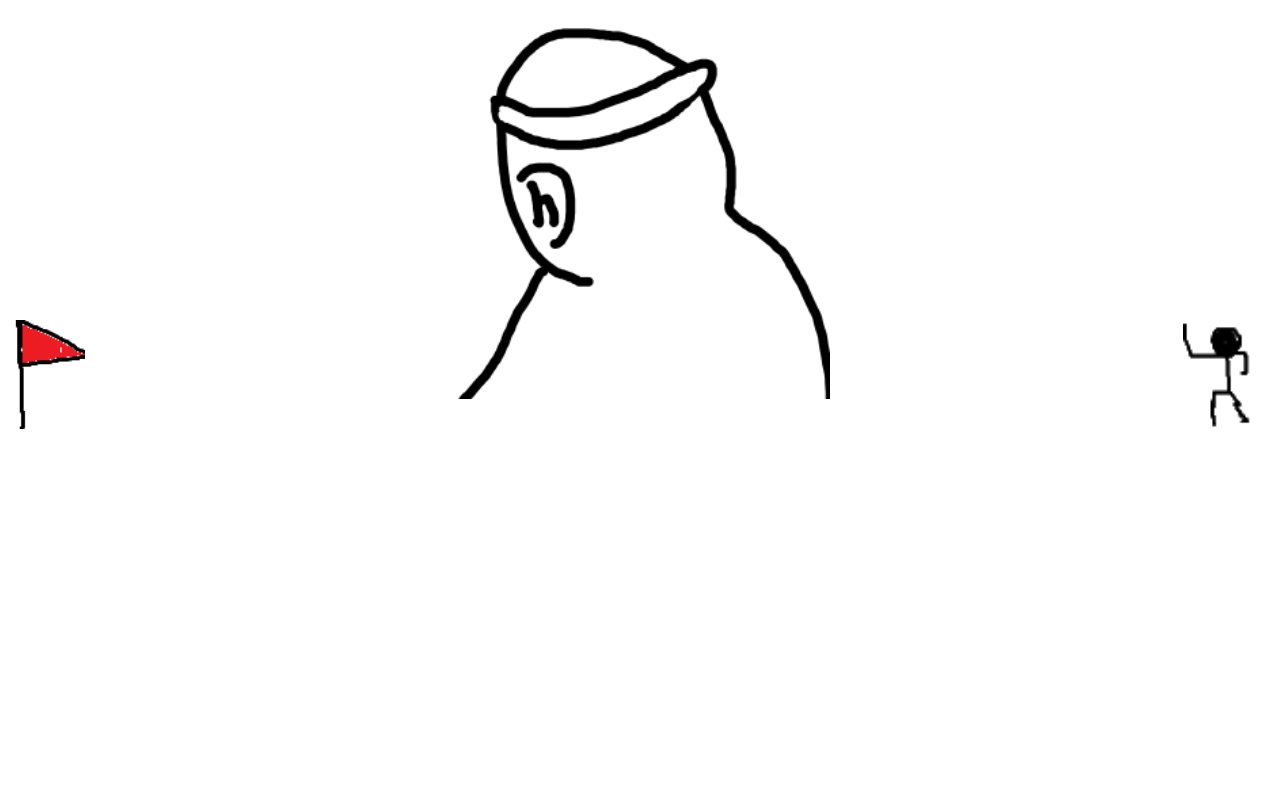
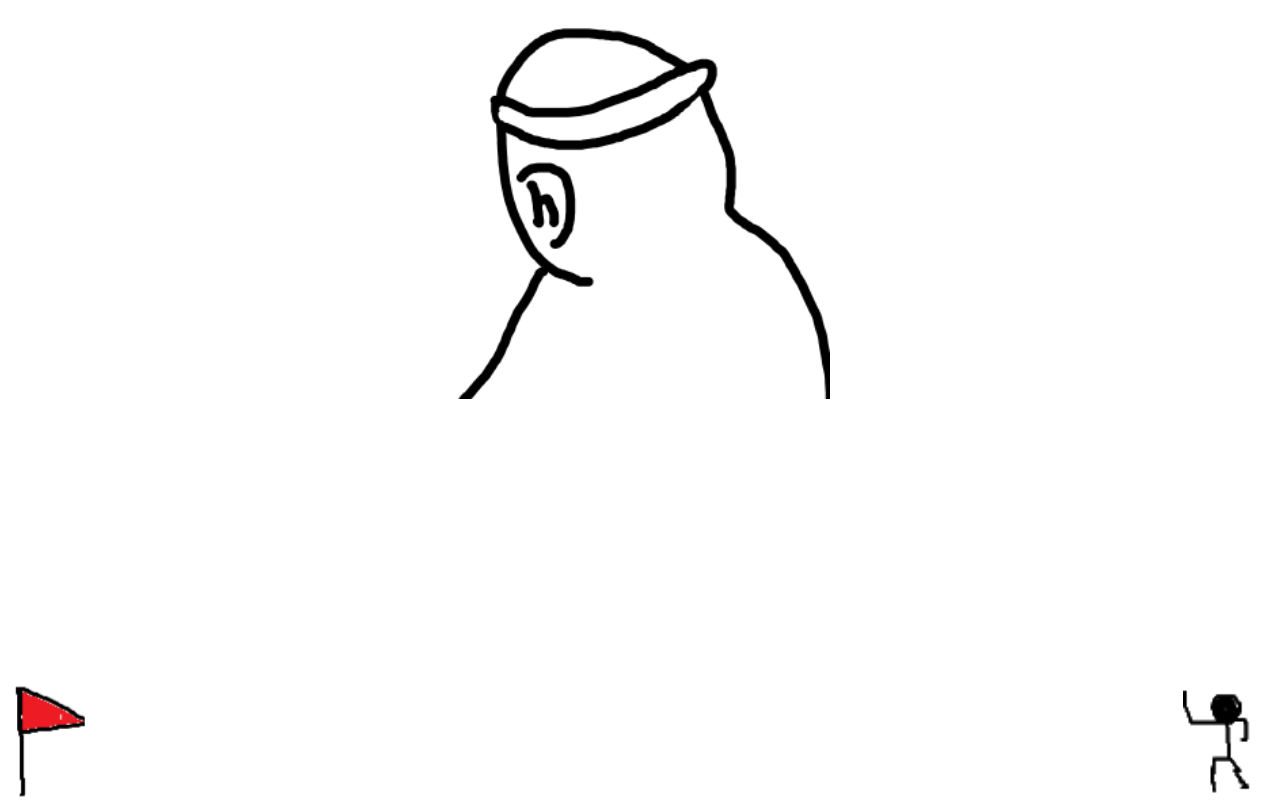
Before and after one commit to shu7351/pokoRunner2, a plain HTML site: page index.html in a window 1280 px wide. Drawn offline with Linux system fonts and the light colour scheme.

Commit message:
Update pokoStyle.css

```diff
--- a/pokoStyle.css
+++ b/pokoStyle.css
@@ -13,7 +13,7 @@
 .body {
     display: flex;
     position: fixed;
-    top: 40%;
+    bottom: 0%;
 }
 
 .GAMEOVER{
```
